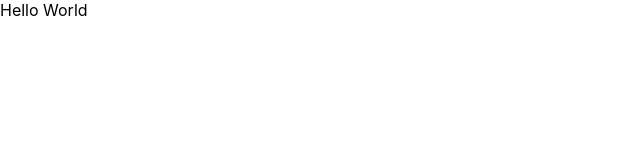
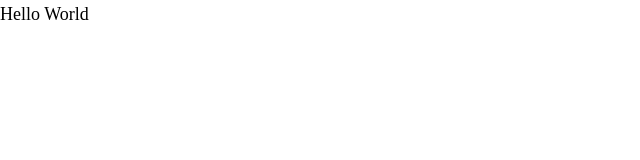
Before and after one commit to tam-n-huynh/Wheres-My-Drip, a React (Create React App) app in the folder client/: page / in a window 1280 px wide. Shown: the top 160 px of the page, without its empty margins (0-640 px from the left). Built offline with nearby package versions, Linux system fonts and the light colour scheme.

Commit message:
index.css

```diff
--- a/client/src/index.css
+++ b/client/src/index.css
@@ -1,13 +1,134 @@
-body {
-  margin: 0;
-  font-family: -apple-system, BlinkMacSystemFont, 'Segoe UI', 'Roboto', 'Oxygen',
-    'Ubuntu', 'Cantarell', 'Fira Sans', 'Droid Sans', 'Helvetica Neue',
-    sans-serif;
-  -webkit-font-smoothing: antialiased;
-  -moz-osx-font-smoothing: grayscale;
+*,
+*::before,
+*::after {
+  box-sizing: border-box;
 }
 
-code {
-  font-family: source-code-pro, Menlo, Monaco, Consolas, 'Courier New',
-    monospace;
+/* Custom properties */
+
+:root {
+  --ff-primary: ;
+  --ff-secondary: ;
+
+  --fw-ref: 300;
+  --fw-bold: 900;
+
+  --clr-light: ;
+  --clr-dark: ;
+  --clr-tile2: ;
+  --clr-accent: ;
+
+  --fs-h1: 3rem;
+  --fs-h2: 2,25rem;
+  --fs-h3: 1.25rem;
+  --fs-body: 1rem;
+
+  --bs: 0.25em 0.25em 0.75em rgba(0,0,0,0.25),
+        0.125em 0.125em 0.25em rgba(0,0,0,0.15);
 }
+
+@media (min-width: 800px) {
+  :root {
+    --fs-h1: 4.5rem;
+    --fs-h2: 3.75rem;
+    --fs-h3: 1.5rem;
+    --fs-body: 1.125rem;
+  }
+}
+
+/* General styles */
+
+html {
+  scroll-behavior: smooth;
+}
+
+body {
+  color: var(--clr-dark);
+  margin: 0;
+  font-family: var(--ff-primary);
+  font-size: var(--fs-body);
+  line-height: 1.6;
+}
+
+section {
+  padding: 5em 2em;
+}
+
+img {
+  display: block;
+  max-width: 100%;
+}
+
+strong { font-weight: var(--fw-bold) }
+
+:focus {
+  outline: 3px solid var(--clr-accent);
+  outline-offset: 3px;
+}
+
+.btn {
+  display: inline-block;
+  padding: 0.5em 2.5em;
+  background: var(--clr-accent);
+  color: var(--clr-dark);
+  text-decoration: none;
+  cursor: pointer;
+  font-size: 0.8rem;
+  text-transform: uppercase;
+  letter-spacing: 2px;
+  font-weight: var(--fw-bold);
+  transition: transform 200ms ease-in-out;
+}
+
+.btn:hover {
+  transform: scale(1.1);
+}
+
+/* Typography */
+
+h1, h2, h3 {
+  line-height: 1.1;
+  margin: 0;
+
+}
+
+h1 { font-size: var(--fs-h1) }
+h2 { font-size: var(--fs-h2) }
+h3 { font-size: var(--fs-h3) }
+
+.section__title {
+  margin-bottom: 0.25em
+}
+
+.section__subtitle {
+  margin: 0;
+  font-size: var(--fs-h3);
+}
+
+.section__title--intro {
+  font-weight: var(--fw-regular);
+  opacity: 0;
+  transform: translateX(-100%);
+  transition-duration: 500ms;
+}
+
+.section__title--intro strong {
+  display: block;
+}
+
+.section__subtitle--intro,
+.section__subtitle--about {
+  background: var(--clr-accent);
+  font-family: var(--ff-secondary);
+  margin-bottom: 1em;
+  padding: 0.25em 1em;
+  opacity: 0;
+  transform: translateX(-150%);
+  transition-duration: 500ms;
+  transition-delay: 400ms;
+}
+
+/* Temp Section */
+.App {
+  font-family: 'Montserrat', sans-serif;
+}
```
